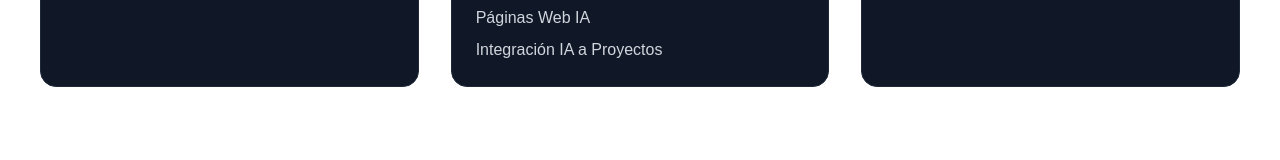
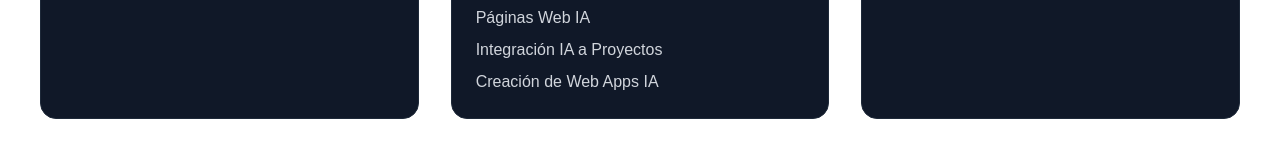
Before and after one commit to mancorago-web/blakbox, a Next.js app: page /ia in a window 1280 px wide. Shown: the part 268-428 px from the top of the page. Built offline with nearby package versions, Linux system fonts and the light colour scheme; no server answers.

Commit message:
Add new AI service

```diff
--- a/app/ia/page.tsx
+++ b/app/ia/page.tsx
@@ -26,6 +26,7 @@ export default function IA() {
             "Automatización con Agentes IA",
             "Páginas Web IA",
             "Integración IA a Proyectos",
+            "Creación de Web Apps IA",
           ]}
         />
 
```
